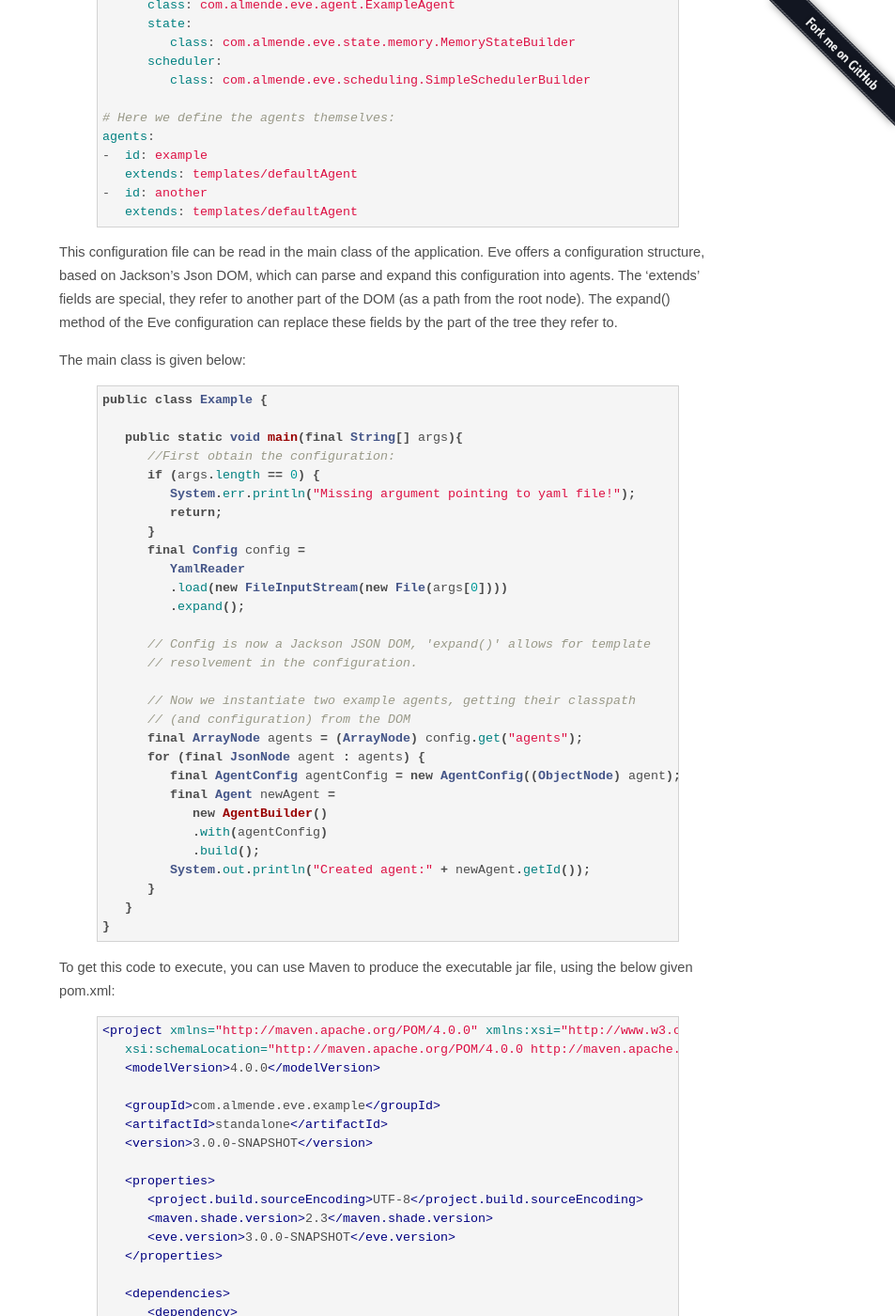
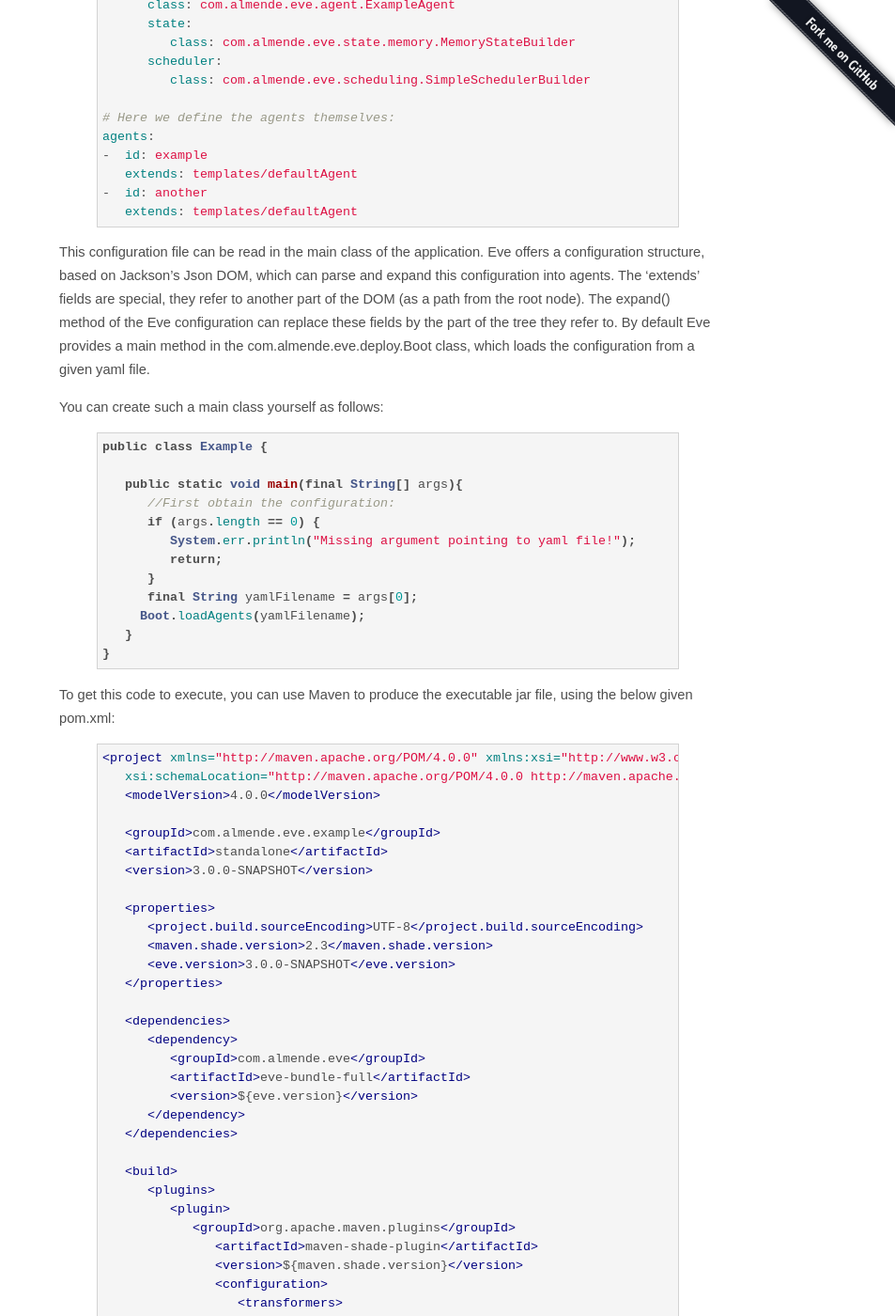
Before and after one commit to almende/eve, a Jekyll site: the page built from implementations/java/setups.md, in a window 1280 px wide and 1400 px high, scrolled down 785 px. Shown: the whole window at 94% size, without its empty margins (327-1280 px from the left). Built offline with Jekyll 4.4.1, drawn with Linux system fonts in a browser that asks for light colours; some of the changed text lies outside the part shown.

Commit message:
More documentation cleanups, corresponding to more utility methods in Boot.class

```diff
--- a/implementations/java/setups.md
+++ b/implementations/java/setups.md
@@ -39,9 +39,9 @@ agents:
 
 {% endhighlight %}
 
-This configuration file can be read in the main class of the application. Eve offers a configuration structure, based on Jackson's Json DOM, which can parse and expand this configuration into agents. The 'extends' fields are special, they refer to another part of the DOM (as a path from the root node). The expand() method of the Eve configuration can replace these fields by the part of the tree they refer to.
+This configuration file can be read in the main class of the application. Eve offers a configuration structure, based on Jackson's Json DOM, which can parse and expand this configuration into agents. The 'extends' fields are special, they refer to another part of the DOM (as a path from the root node). The expand() method of the Eve configuration can replace these fields by the part of the tree they refer to. By default Eve provides a main method in the com.almende.eve.deploy.Boot class, which loads the configuration from a given yaml file.
 
-The main class is given below:
+You can create such a main class yourself as follows:
 
 {% highlight java %}
 public class Example {
@@ -52,25 +52,8 @@ public class Example {
          System.err.println("Missing argument pointing to yaml file!");
          return;
       }
-      final Config config =
-         YamlReader
-         .load(new FileInputStream(new File(args[0])))
-         .expand();
-
-      // Config is now a Jackson JSON DOM, 'expand()' allows for template
-      // resolvement in the configuration.
-
-      // Now we instantiate two example agents, getting their classpath
-      // (and configuration) from the DOM
-      final ArrayNode agents = (ArrayNode) config.get("agents");
-      for (final JsonNode agent : agents) {
-         final AgentConfig agentConfig = new AgentConfig((ObjectNode) agent);
-         final Agent newAgent =
-            new AgentBuilder()
-            .with(agentConfig)
-            .build();
-         System.out.println("Created agent:" + newAgent.getId());
-      }
+      final String yamlFilename = args[0];
+     Boot.loadAgents(yamlFilename);
    }
 }
 {% endhighlight %}
@@ -152,12 +135,7 @@ public class Example {
          System.err.println("Missing argument pointing to yaml file!");
          return;
       }
-      final Config config =
-         YamlReader
-         .load(new FileInputStream(new File(args[0])))
-         .expand();
-
-      //Config is now a Jackson JSON DOM, 'expand()' allows for template resolvement in the configuration.
+      final String yamlFilename = args[0];
 
       //Next we need a WakeService instance:
       final WakeServiceConfig wsconfig = new WakeServiceConfig();
@@ -165,18 +143,7 @@ public class Example {
          new WakeServiceBuilder()
          .withConfig(wsconfig)
          .build();
-
-      //Now we instantiate two example agents, getting their classpath (and configuration) from the DOM
-      final ArrayNode agents = (ArrayNode) config.get("agents");
-      for (final JsonNode agent : agents) {
-         final AgentConfig agentConfig = new AgentConfig((ObjectNode) agent);
-         final Agent newAgent =
-            new AgentBuilder()
-            .withWakeService(ws)
-            .with(agentConfig)
-            .build();
-         System.out.println("Created agent:" + newAgent.getId());
-      }
+      Boot.loadAgents(filename, ws);
    }
 }
 {% endhighlight %}
@@ -244,7 +211,7 @@ In src/main/webapp/WEB-INF there will be a web.xml, which needs to be loaded wit
    </context-param>
 
    <listener>
-      <listener-class>com.almende.eve.test.MyListener</listener-class>
+      <listener-class>com.almende.eve.deploy.EveListener</listener-class>
    </listener>
 
    <servlet>
@@ -288,7 +255,8 @@ agents:
 
 {% endhighlight %}
 
-To initialize the agents using the above configuration, the following ServletListener can be used. This listener is also configured in the above web.xml example.
+The agents are initialized in a ServletListener. Eve provides an EveListener for this situation, see the web.xml above. It is also possible to create a custom servletListener:
+
 {% highlight java %}
 public class MyListener implements ServletContextListener {
 
@@ -300,20 +268,8 @@ public class MyListener implements ServletContextListener {
       String path = sc.getInitParameter("eve_config");
       final String fullname = "/WEB-INF/" + path;
       final InputStream is = sc.getResourceAsStream(fullname);
-      final Config config = YamlReader.load(is).expand();
 
-      // Config is now a Jackson JSON DOM, 'expand()' allows for template resolvement in the configuration.
-
-      // Now we instantiate two example agents, getting their classpath (and configuration) from the DOM
-      final ArrayNode agents = (ArrayNode) config.get("agents");
-      for (final JsonNode agent : agents) {
-         final AgentConfig agentConfig = new AgentConfig((ObjectNode) agent);
-         final Agent newAgent =
-            new AgentBuilder()
-            .with(agentConfig)
-            .build();
-         System.out.println("Created agent:" + newAgent.getId());
-      }
+      Boot.loadAgents(is);
    }
 }
 {% endhighlight %}
```
Also changed, not shown: implementations/java/introduction.md (+3 -1 lines).
